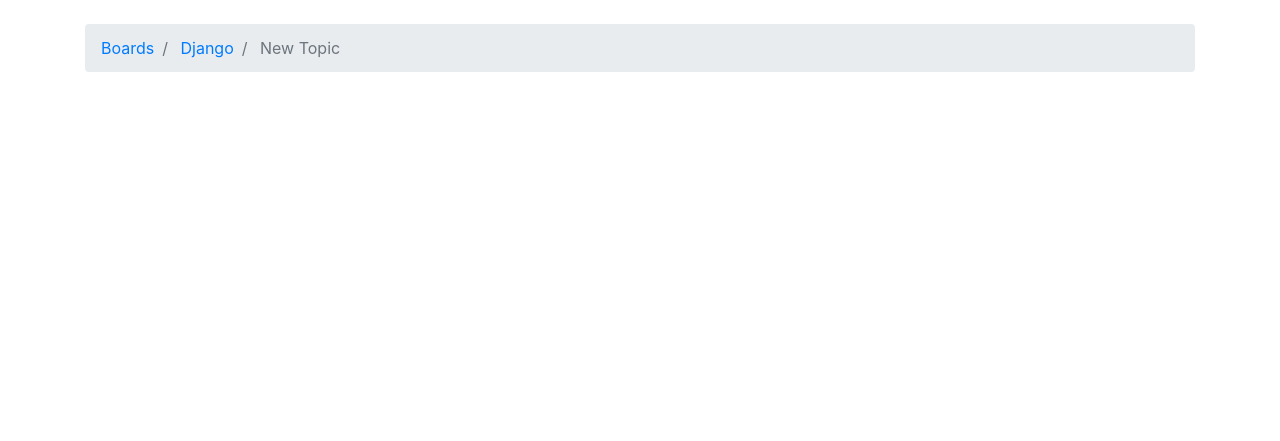
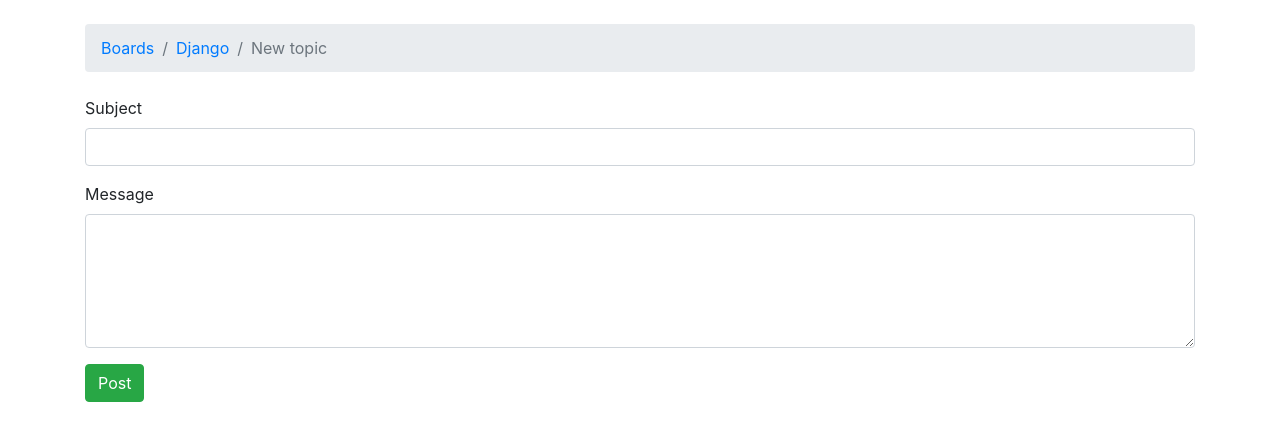
Before and after one commit to iameduard/GitDjango, a Django app: page /boards/1/new/ in a window 1280 px wide. Shown: the part 56-497 px from the top of the page. Run offline with Django 3.2, Linux system fonts and the light colour scheme; data comes from the database, SQL or seed files in the repository; some libraries are stand-ins or nearby versions; some web fonts are replaced.

Commit message:
nineth commit

```diff
--- a/boards/models.py
+++ b/boards/models.py
@@ -22,6 +22,7 @@ class Post(models.Model):
 	create_at=models.ForeignKey(User,related_name='posts',on_delete=models.CASCADE)
 	update_at=models.ForeignKey(User,null=True,related_name='+',on_delete=models.CASCADE)
 
+"""
 class Topic(models.Model):
 	#other fields..
 	#Add 'auto_now_add=True' to the 'last_updated' field
@@ -30,3 +31,4 @@ class Topic(models.Model):
 class Post(models.Model):
 	#other fields
 	updated_by=models.ForeignKey(User,null=True,related_name='+',on_delete=models.PROTECT)
+"""
--- a/boards/views.py
+++ b/boards/views.py
@@ -1,6 +1,8 @@
-from django.shortcuts 	import render, get_object_or_404
-from django.http 		import HttpResponse, Http404
-from .models 			import Board
+from django.shortcuts 			import render, redirect, get_object_or_404
+from django.http 				import HttpResponse, Http404
+from .models 					import Board, Topic, Post
+from django.contrib.auth.models import User
+
 # Create your views here.
 def home(request):
 	boards=Board.objects.all()
@@ -13,4 +15,25 @@ def board_topics(request,pk):
 
 def new_topic(request,pk):
 	board=get_object_or_404(Board,pk=pk)
+
+	if request.method =='POST':
+		subject = request.POST['subject']
+		message = request.POST['message']
+
+		user = User.objects.first() #TODO: get the currently logged in user
+
+		topic = Topic.objects.create(
+			#subject=subject,
+			board=board,
+			starter=user
+			)
+
+		post = Post.objects.create(
+			message = message,
+			topic =topic,
+			create_by=user
+			)
+
+		return redirect('board_topics',pk=board.pk) #TODO: redirect to the created topic page
+
 	return render(request,'new_topic.html',{'board':board})
--- a/templates/new_topic.html
+++ b/templates/new_topic.html
@@ -3,17 +3,22 @@
 {% block title %}Start a New Topic{% endblock %}
 
 {% block breadcrumb %}
-	<li class="breadcrumb-item">
-		<a href="{% url 'home' %}">Boards</a>
-	</li>
-	<li class="breadcrumb-item">
-		<a href="{% url 'board_topics' board.pk %}">{{ board.name }}</a>
-	</li>
-	<li class="breadcrumb-item active">
-		New Topic
-	</li>
+  <li class="breadcrumb-item"><a href="{% url 'home' %}">Boards</a></li>
+  <li class="breadcrumb-item"><a href="{% url 'board_topics' board.pk %}">{{ board.name }}</a></li>
+  <li class="breadcrumb-item active">New topic</li>
 {% endblock %}
 
 {% block content %}
-
+  <form action="{% url 'board_topics' board.pk %}" method="post">
+    {% csrf_token %}
+    <div class="form-group">
+      <label for="id_subject">Subject</label>
+      <input type="text" class="form-control" id="id_subject" name="subject">
+    </div>
+    <div class="form-group">
+      <label for="id_message">Message</label>
+      <textarea class="form-control" id="id_message" name="message" rows="5"></textarea>
+    </div>
+    <button type="submit" class="btn btn-success">Post</button>
+  </form>
 {% endblock %}
```
